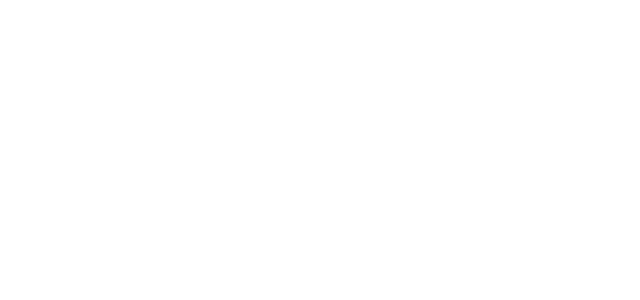
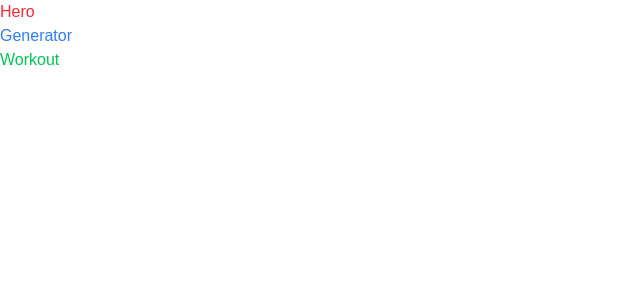
Before and after one commit to madvin/gym-app, a React (Vite) app in the folder react/: page / in a window 1280 px wide. Shown: the top 300 px of the page, without its empty margins (0-640 px from the left). Built offline with nearby package versions, Linux system fonts and the light colour scheme.

Commit message:
add some components to appear on the main page

```diff
--- a/react/src/components/Generator.jsx
+++ b/react/src/components/Generator.jsx
@@ -1,7 +1,7 @@
 export default function Generator() {
   return (
     <>
-
+        <div className='text-blue-500'> Generator</div>
     </>
   );
 }
--- a/react/src/components/Hero.jsx
+++ b/react/src/components/Hero.jsx
@@ -1,7 +1,7 @@
 export default function Hero() {
   return (
     <>
-
+        <div className='text-red-500'> Hero</div>
     </>
   );
 }
--- a/react/src/components/Workout.jsx
+++ b/react/src/components/Workout.jsx
@@ -1,7 +1,7 @@
 export default function Workout() {
   return (
     <>
-
+        <div className='text-green-500'> Workout</div>
     </>
   );
 }
--- a/react/src/index.css
+++ b/react/src/index.css
@@ -5,3 +5,7 @@
   font-weight: 400;
   font-style: normal;
 }
+
+* {
+    font-family: 'Bebas', sans-serif;
+}
```
